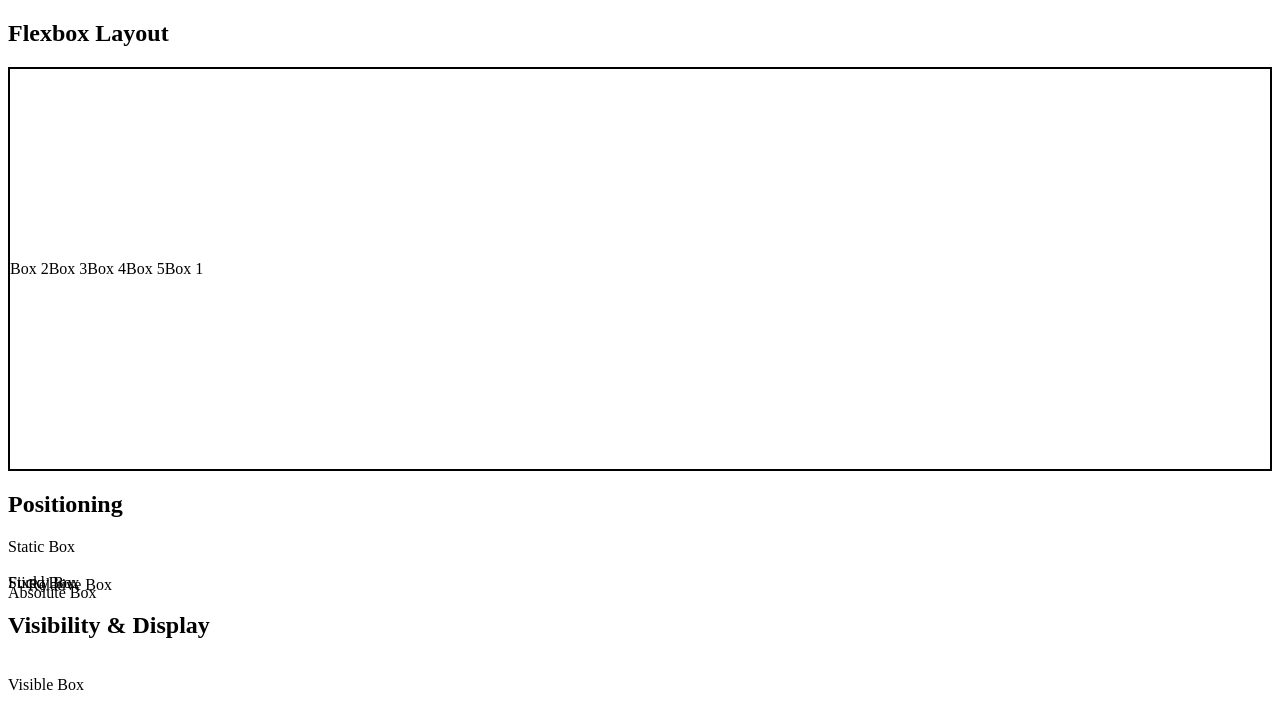
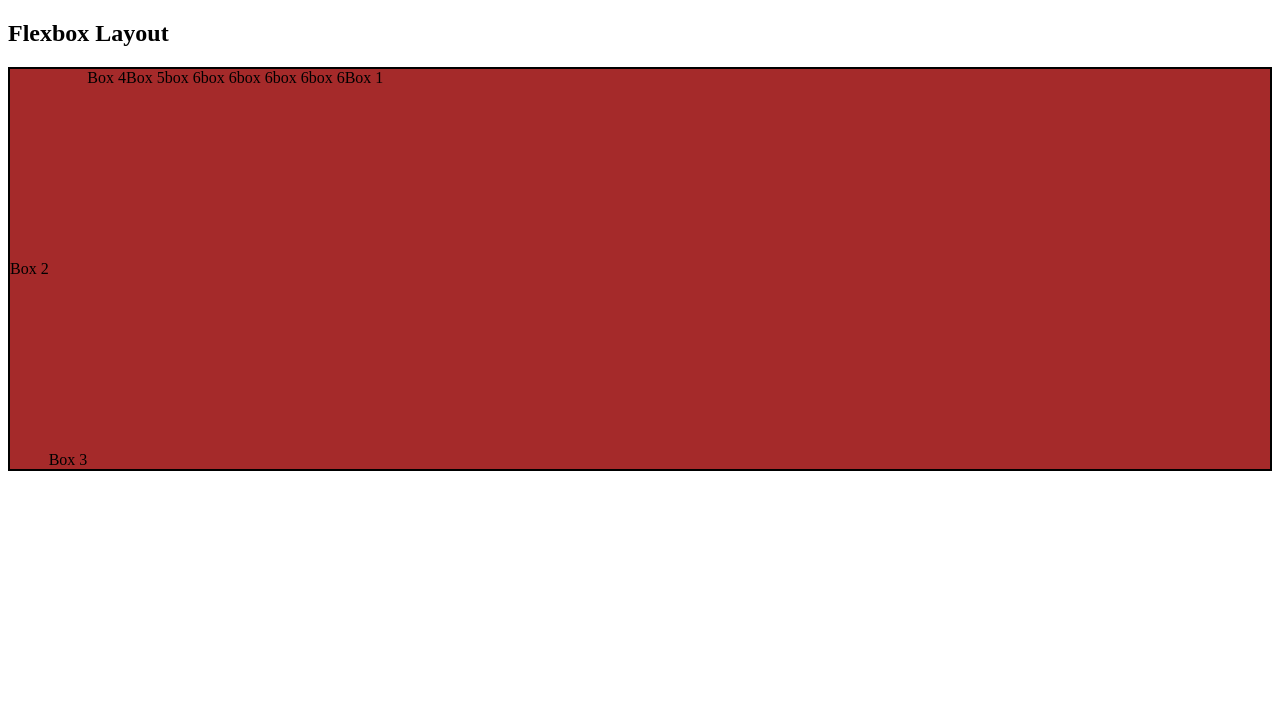
Before and after one commit to freshers-feb-2026/sakshi-bhise-training, a plain HTML site: page index.html in a window 1280 px wide. Drawn offline with Linux system fonts and the light colour scheme.

```diff
--- a/index.html
+++ b/index.html
@@ -9,14 +9,19 @@
   <h2>Flexbox Layout</h2>
 
   <div class="container">
-    <div class="box box1">Box 1</div>
-    <div class="box box2">Box 2</div>
-    <div class="box box3">Box 3</div>
-    <div class="box">Box 4</div>
-    <div class="box">Box 5</div>
+    <div class="box1">Box 1</div>
+    <div class="box2">Box 2</div>
+    <div class="box3">Box 3</div>
+    <div class="box4">Box 4</div>
+    <div class="box5">Box 5</div>
+    <div>box 6</div>
+    <div>box 6</div>
+    <div>box 6</div>
+    <div>box 6</div>
+    <div>box 6</div>
   </div>
 
-  <h2>Positioning</h2>
+  <!-- <h2>Positioning</h2>
 
   <div class="static-box">Static Box</div>
 
@@ -34,7 +39,7 @@
 
   <div class="box hidden-box">Hidden (visibility)</div>
   <div class="box none-box">None (display)</div>
-  <div class="box">Visible Box</div>
+  <div class="box">Visible Box</div> -->
 
 </body>
 </html>
--- a/style.css
+++ b/style.css
@@ -4,10 +4,10 @@
   flex-wrap: wrap;
   flex-flow: row wrap;
   justify-content: space-between;
-  align-items: center;
-  align-content: space-around;
+
   height: 400px;
   border: 2px solid black;
+  background-color: brown;
 }
 
 
--- /dev/null
+++ b/stylee.css
@@ -0,0 +1,30 @@
+.container {
+  display: flex;
+  justify-content: space-between;
+   flex-direction: row;
+  flex-wrap: wrap;
+
+  flex-flow: row wrap;
+
+
+  height: 400px;
+  flex-grow: 400px;
+  border: 2px solid black;
+  background-color: brown;
+}
+
+.box1{
+    background-color: red;
+}
+.box2{
+    background-color: blueviolet;
+}
+.box3{
+    background-color: red;
+}
+.box4{
+    background-color: blueviolet;
+}
+.box5{
+background-color: chartreuse;
+}
```
Also changed, not shown: var_js.js (added, +18 -0 lines).
